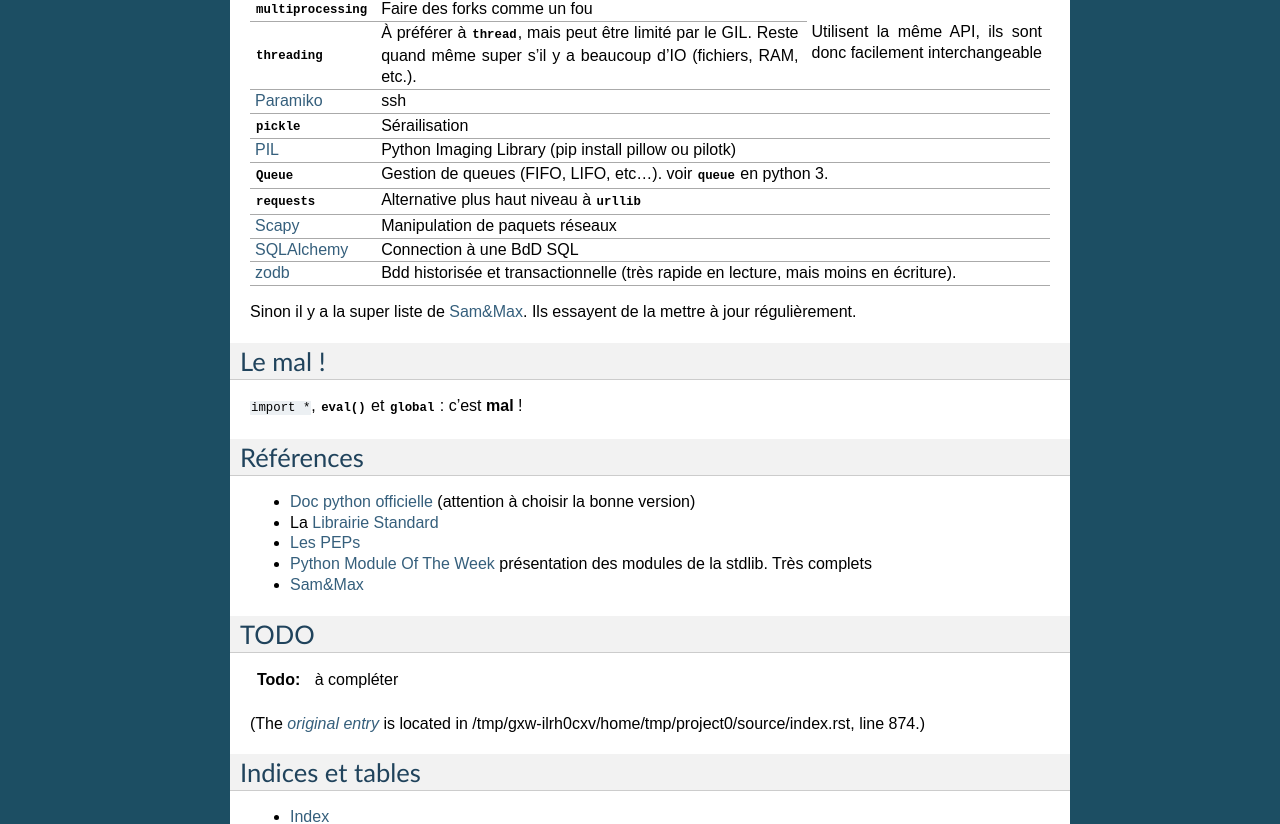
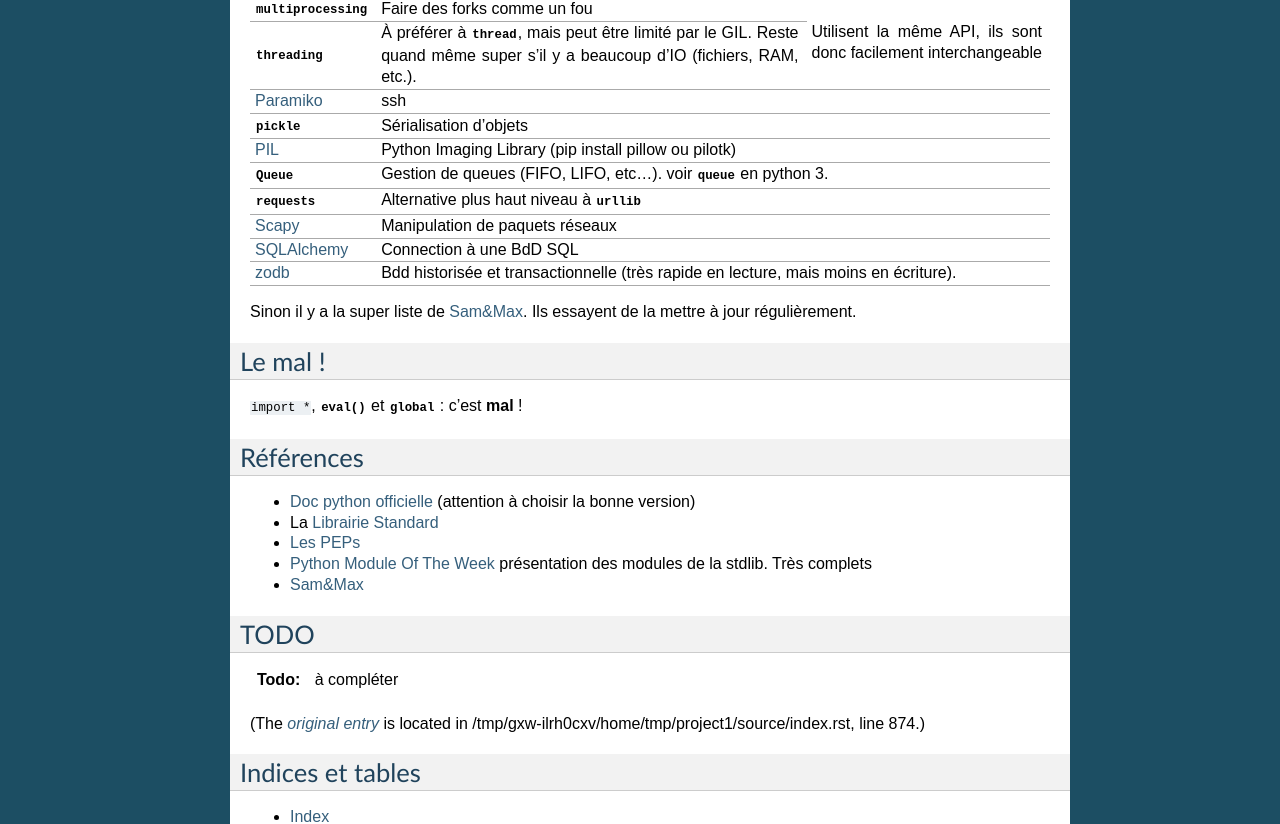
Before and after one commit to galactics/doc-python, a Sphinx documentation site: the page built from source/index.rst, in a window 1280 px wide and 1400 px high, scrolled down 16456 px. Shown: the part 443-1267 px from the top of the window. Built offline with Sphinx 7.4.7, drawn with Linux system fonts in a browser that asks for light colours.

Commit message:
Corrections d'erreurs

```diff
--- a/source/index.rst
+++ b/source/index.rst
@@ -1061,7 +1061,7 @@
 +----------------------------------+----------------------------------------------------------+------------------------+
 | `Paramiko`_                      | ssh                                                                               |
 +----------------------------------+-----------------------------------------------------------------------------------+
-| :py:mod:`pickle`                 | Sérailisation                                                                     |
+| :py:mod:`pickle`                 | Sérialisation d'objets                                                            |
 +----------------------------------+-----------------------------------------------------------------------------------+
 | `PIL`_                           | Python Imaging Library (pip install pillow ou pilotk)                             |
 +----------------------------------+-----------------------------------------------------------------------------------+
```
Also changed, not shown: other parts of source/index.rst (+1 -1 lines).
